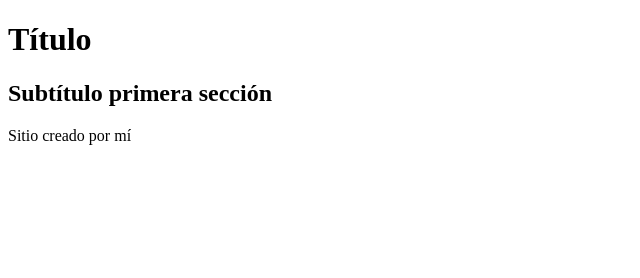
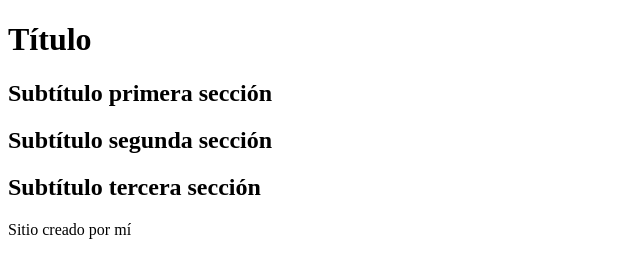
Before and after one commit to rcarocas/git-ej-d3, a plain HTML site: page index.html in a window 1280 px wide. Shown: the whole page, without its empty margins (0-640 px from the left). Drawn offline with Linux system fonts and the light colour scheme.

Commit message:
Se agregan section 2 y 3 dentro de main

```diff
--- a/index.html
+++ b/index.html
@@ -19,6 +19,12 @@
         <section id="section1">
             <h2>Subtítulo primera sección</h2>
         </section>
+        <section id="section2">
+            <h2>Subtítulo segunda sección</h2>
+        </section>
+        <section id="section3">
+            <h2>Subtítulo tercera sección</h2>
+        </section>
     </main>
     <footer>
         <p>Sitio creado por mí</p>
```
